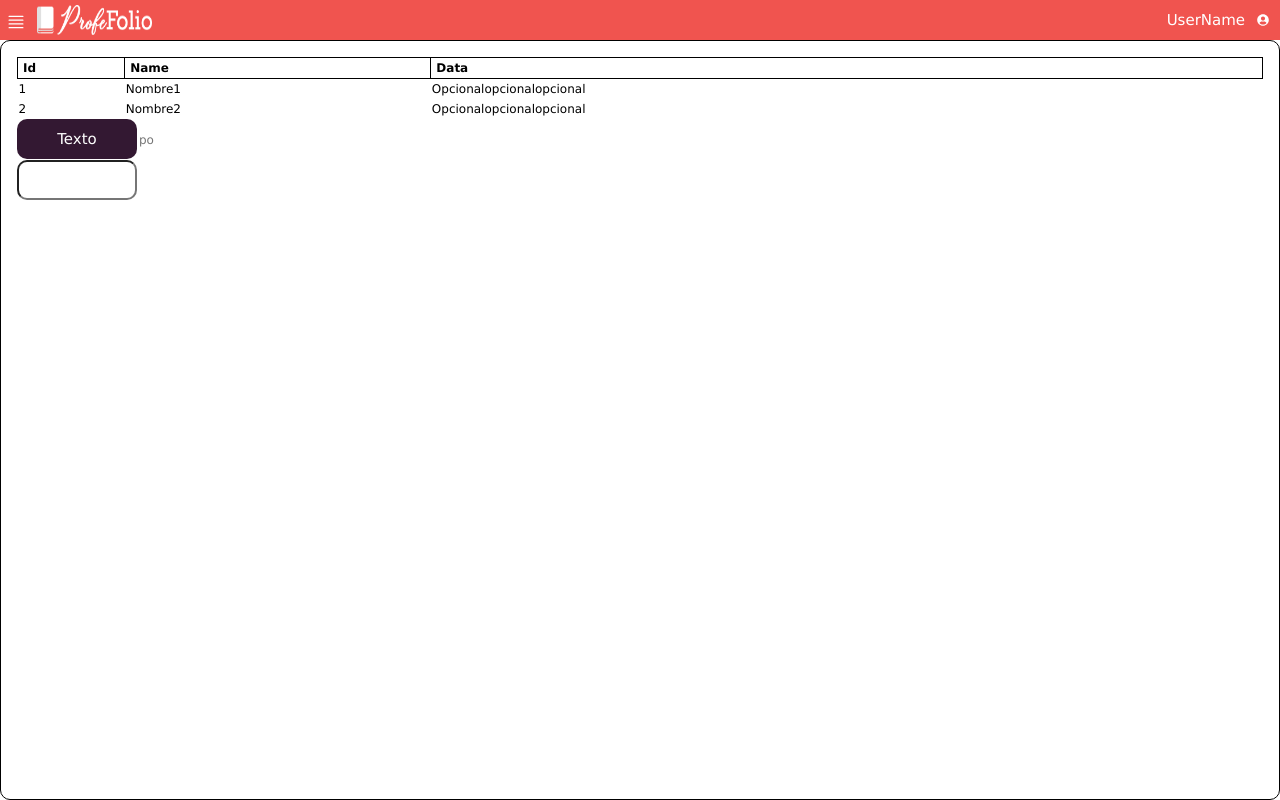
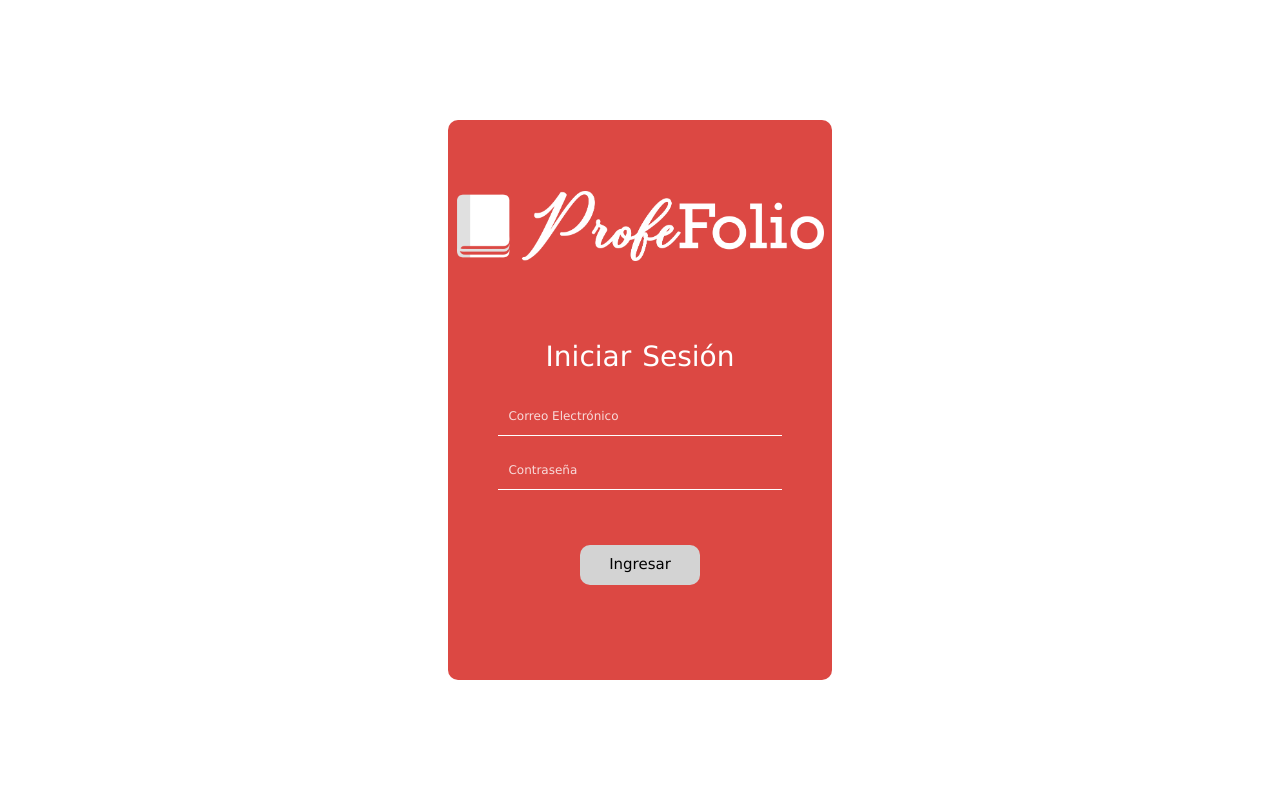
Before and after one commit to fiuni2023/Profefolio, a React (Create React App) app in the folder profefolio-frontend/: page /pagina1/list in a window 1280 px wide. Built offline with nearby package versions, Linux system fonts and the light colour scheme.

Commit message:
Changes for the Login Page

```diff
--- a/profefolio-frontend/src/assets/index.jsx
+++ b/profefolio-frontend/src/assets/index.jsx
@@ -1,5 +1,5 @@
 import React from "react";
-
+import styles from './index.module.css'
 export const LogoNavBar = ({
     width = "100%",
     height = "100%"
@@ -8,16 +8,33 @@ export const LogoNavBar = ({
     return(
         <>
             <div className="imageContainer">
-                <img className="image" src={navbarLogoImage} alt="Logo" />
+                <img className={styles.image} src={navbarLogoImage} alt="Logo" />
             </div>
             <style jsx="true">{`
                 .imageContainer{
                     width: ${width};
                     height: ${height};
                 }
-                .image{
-                    width: 100%;
-                    height: 100%;
+            `}</style>
+        </>
+    )
+}
+
+export const Logo = ({
+    width = "100%",
+    height = "100%",
+    className=""
+}) => {
+    const navbarLogoImage = require('./images/Logo.png')
+    return(
+        <>
+            <div className={`imageContainer ${className}`}>
+                <img className={styles.image} src={navbarLogoImage} alt="Logo" />
+            </div>
+            <style jsx="true">{`
+                .imageContainer{
+                    width: ${width};
+                    height: ${height};
                 }
             `}</style>
         </>
--- /dev/null
+++ b/profefolio-frontend/src/assets/index.module.css
@@ -0,0 +1,4 @@
+.image{
+    width: 100%;
+    height: 100%;
+}
--- a/profefolio-frontend/src/components/Inputs.jsx
+++ b/profefolio-frontend/src/components/Inputs.jsx
@@ -17,16 +17,17 @@ export const TextInput = ({placeholder = "pon un placeholder", value , handleCha
     )
 }
 
-export const ButtonInput = ({text = "Texto", handleClick = () => {}, variant = "primary", disabled= false, width= "120px", height="40px", fontSize ="15px"}) => {
+export const ButtonInput = ({text = "Texto", className ="", handleClick = () => {}, variant = "primary", disabled= false, width= "120px", height="40px", fontSize ="15px"}) => {
     const returnVariantColor = (variant) => {
         if (variant === "primary") return {backgroundColor:"#331832", color: "white", width: width, height: height, fontSize: fontSize}
         if (variant === "secondary") return {backgroundColor:"#D3D3D3", color: "white", width: width, height: height, fontSize: fontSize}
+        if (variant === "secondary-black") return {backgroundColor:"#D3D3D3", color: "black", width: width, height: height, fontSize: fontSize}
     }
 
     const styleBtn=returnVariantColor(variant)
     return(
         <>
-            <button className="button" style={styleBtn} onClick={handleClick} disabled={disabled}>{text}</button>
+            <button className={`button ${className}`} style={styleBtn} onClick={handleClick} disabled={disabled}>{text}</button>
             <style jsx = "true">{`
             .button{
                 border-radius: 10px;
--- a/profefolio-frontend/src/components/Sidebar.jsx
+++ b/profefolio-frontend/src/components/Sidebar.jsx
@@ -2,7 +2,7 @@ import React from "react";
 import { useNavigate } from "react-router-dom";
 import { useGeneralContext } from "../context/GeneralContext";
 
-const SideBar = () => {
+const SideBar = ({handleLogOut=()=>{}}) => {
 
     const navigate = useNavigate()
     const { currentPage, showSB } = useGeneralContext()
@@ -11,8 +11,11 @@ const SideBar = () => {
         <div className="container">
             {showSB && <>
                 <SideBarClose> Cerrar </SideBarClose>
+                <SideBarTab page={"cerrarSecionBtn"} current={currentPage} handleClick={handleLogOut} > Cerrar Sesión </SideBarTab>
+                <SideBarTab page={"administrador"} current={currentPage} handleClick={()=>{navigate("/administrador/list")}} > - Administrador </SideBarTab>
                 <SideBarTab page={"pagina1"} current={currentPage} handleClick={()=>{navigate("/pagina1/list")}} > - Página1 </SideBarTab>
                 <SideBarTab page={"pagina2"} current={currentPage} handleClick={()=>{navigate("/pagina2/list")}} > - Página2 </SideBarTab>
+
             </>}
         </div>
         <style jsx="true">{`
--- a/profefolio-frontend/src/pages/app/index.jsx
+++ b/profefolio-frontend/src/pages/app/index.jsx
@@ -1,4 +1,4 @@
-import React from "react";
+import React, { useState } from "react";
 import { BrowserRouter, Route, Routes } from "react-router-dom";
 import Navbar from "../../components/Navbar.jsx";
 import SideBar from "../../components/Sidebar.jsx";
@@ -10,17 +10,21 @@ import CreatePartidos from "../partidos/components/create";
 import PartidosEdit from "../partidos/components/edit";
 import PartidosList from "../partidos/components/list";
 import 'bootstrap/dist/css/bootstrap.min.css';
+import Login from "../login/index.jsx";
 
 const App = () => {
+    const [isLogged, setIsLogged] = useState(false)
 
     return (
         <>
             <BrowserRouter>
                 <GeneralProvider>
+                    {
+                        isLogged?
                         <div className="page">
                             <Navbar />
                             <div className="content">
-                            <SideBar />
+                                <SideBar handleLogOut = {()=>{setIsLogged(!isLogged)}} />
                                         <Routes>
                                             <Route path="/" element={<>Home</>}/>
                                             <Route path="/pagina1" element={<Partidos />}>
@@ -34,6 +38,11 @@ const App = () => {
                                         </Routes>
                             </div>
                         </div>
+                        :
+                        <>
+                            <Login handleLogin={()=>{setIsLogged(true)}}/>
+                        </>
+                    }
                 </GeneralProvider>
             </BrowserRouter>
             <style jsx='true'>{`
--- /dev/null
+++ b/profefolio-frontend/src/pages/login/index.jsx
@@ -0,0 +1,28 @@
+import React from "react";
+import { Logo } from "../../assets";
+import { ButtonInput } from "../../components/Inputs";
+import styles from './index.module.css'
+
+const Login = ({handleLogin = () => {}}) => {
+    return(
+        <>
+            <div className={styles.LoginContainer}>
+                <div className={styles.LoginPanel}>
+                    <Logo className={styles.Image} width="367px" height="70px"/>
+                    <h3 className={styles.Loginh3}>Iniciar Sesión</h3>
+                    <LoginInput placeholder={"Correo Electrónico"}/>
+                    <LoginInput placeholder={"Contraseña"}/>
+                    <ButtonInput className={styles.LButton} text={"Ingresar"} variant={"secondary-black"} handleClick={handleLogin} />
+                </div>
+            </div>
+        </>
+    )
+}
+
+const LoginInput = ({placeholder ="algo"}) => {
+    return <>
+        <input type={"text"} placeholder={placeholder} className={styles.LICTextInput} />
+    </>
+}
+
+export default Login
--- /dev/null
+++ b/profefolio-frontend/src/pages/login/index.module.css
@@ -0,0 +1,55 @@
+.LoginContainer{
+    width: 100%;
+    height: 100vh;
+    display: flex;
+    align-items: center;
+    justify-content: center;
+}
+.LoginPanel{
+    width: 30%;
+    height: 70%;
+    background-color: #DC4843;
+    border-radius: 10px;
+    padding: 15px;
+    display: flex;
+    flex-direction: column;
+    align-items: center;
+    gap: 15px;
+}
+.Image{
+    margin-top: 7vh;
+}
+.Loginh3{
+    color: white;
+    margin-top: 8vh;
+}
+
+.LICTextInput{
+    position: relative;
+    border: none;
+    outline: none;
+    background-color: transparent;
+    padding: 10px;
+    color: white;
+    border-bottom: 1.5px solid white;
+    width: 80%;
+}
+::placeholder{
+    color:white;
+    opacity: 0.8;
+}
+:-ms-input-placeholder{
+    color:white;
+}
+::-ms-input-placeholder{
+    color:white;
+}
+
+.LIIcon{
+    position: absolute;
+    right: 5px;
+}
+
+.LButton{
+    margin-top: 5vh;
+}
```
Also changed, not shown: profefolio-frontend/src/assets/images/Logo.png (added). Lines whose indentation alone changed are shown as unchanged.
